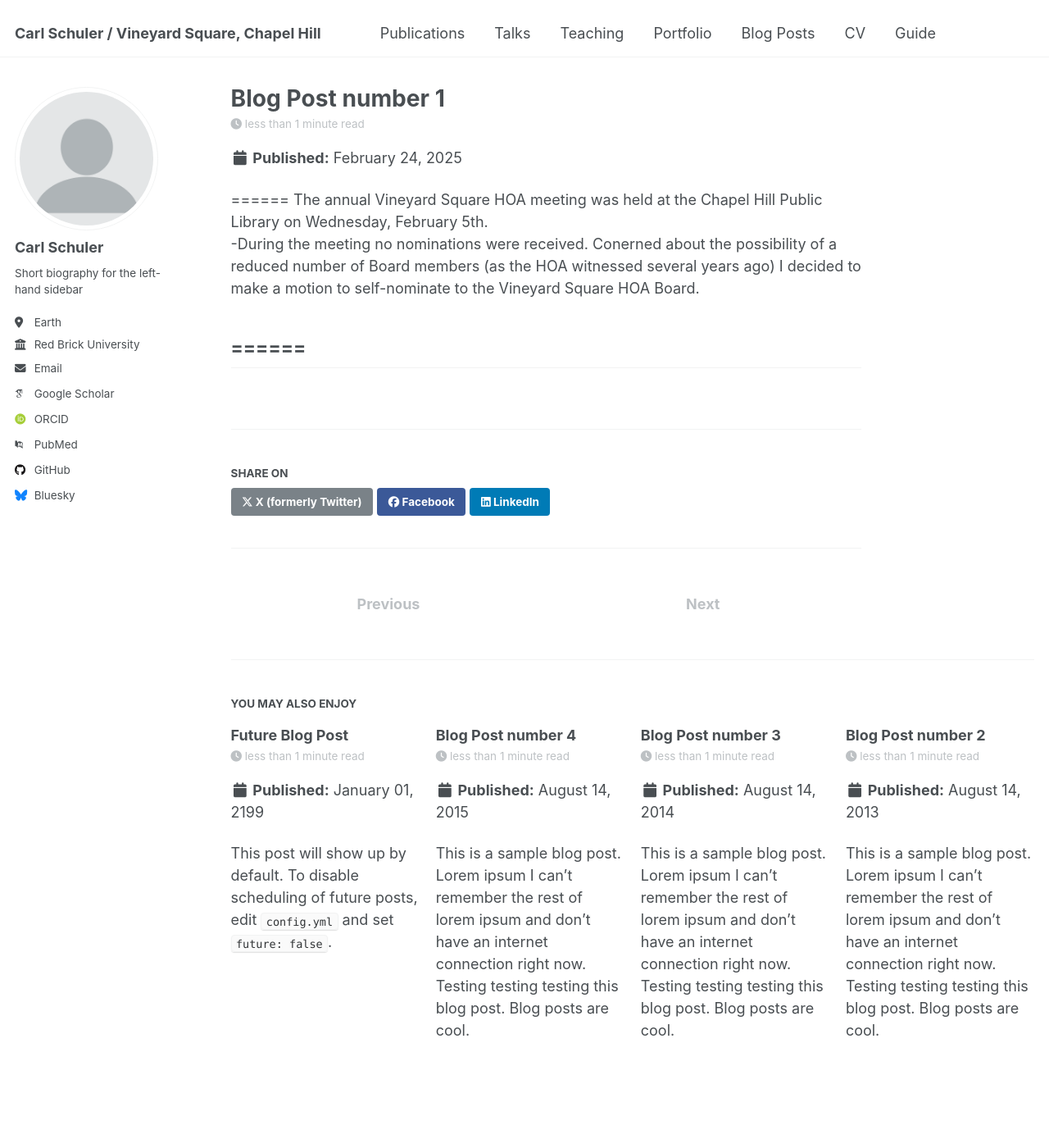
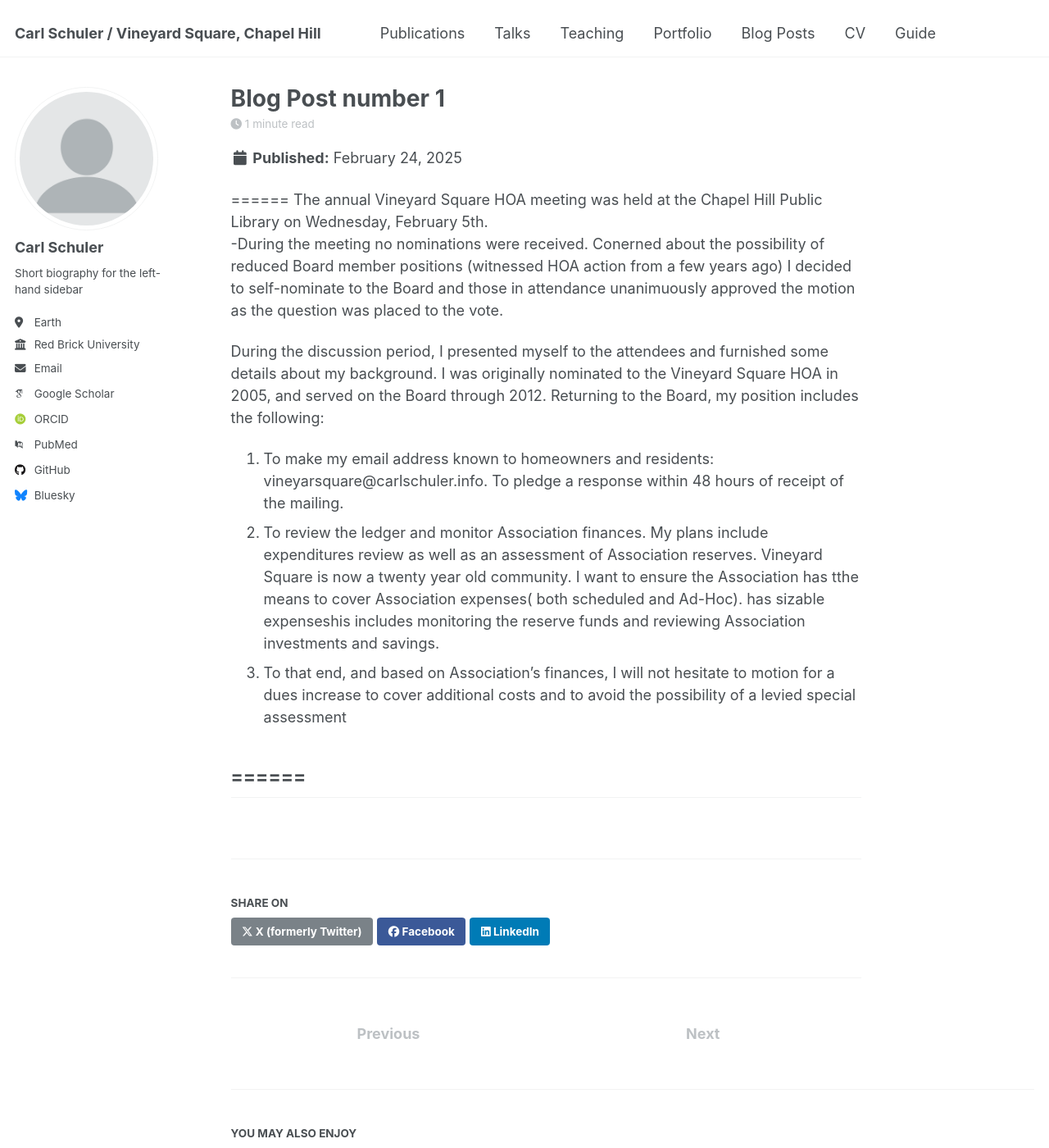
Before and after one commit to CarlSchuler/carl.github.io, a Jekyll site: the page built from _posts/2025-02-24-blog-post-1.md, in a window 1280 px wide and 1400 px high. Shown: the whole window at 82% size. Built offline with Jekyll 4.4.1, drawn with Linux system fonts in a browser that asks for light colours; some web fonts are replaced.

Commit message:
Update 2025-02-24-blog-post-1.md

```diff
--- a/_posts/2025-02-24-blog-post-1.md
+++ b/_posts/2025-02-24-blog-post-1.md
@@ -11,7 +11,13 @@ permalink: /posts/2025/02/blog-post-1/
 
 ======
 The annual Vineyard Square HOA meeting was held at the Chapel Hill Public Library on Wednesday, February 5th.
--During the meeting no nominations were received.  Conerned about the possibility of a reduced number of Board members (as the HOA witnessed several years ago) I decided to make a motion to self-nominate to the Vineyard Square HOA Board.
+-During the meeting no nominations were received.  Conerned about the possibility of reduced Board member positions (witnessed HOA action from a few years ago) I decided to self-nominate to the Board and those in attendance unanimuously approved the motion as the question was placed to the vote.
+
+During the discussion period, I presented myself to the attendees and furnished some details about my background.  I was originally nominated to the Vineyard Square HOA in 2005, and served on the Board through 2012.
+Returning to the Board, my position includes the following:
+1. To make my email address known to homeowners and residents: vineyarsquare@carlschuler.info.  To pledge a response within 48 hours of receipt of the mailing.
+2. To review the ledger and monitor Association finances.  My plans include expenditures review as well as an assessment of Association reserves. Vineyard Square is now a twenty year old community. I want to ensure the Association has tthe means to cover Association expenses( both scheduled and Ad-Hoc).  has sizable expenseshis includes monitoring the reserve funds and reviewing Association investments and savings.
+3. To that end, and based on Association's finances, I will not hesitate to motion for a dues increase to cover additional costs and to avoid the possibility of a levied special assessment
 
 
 ======
```
